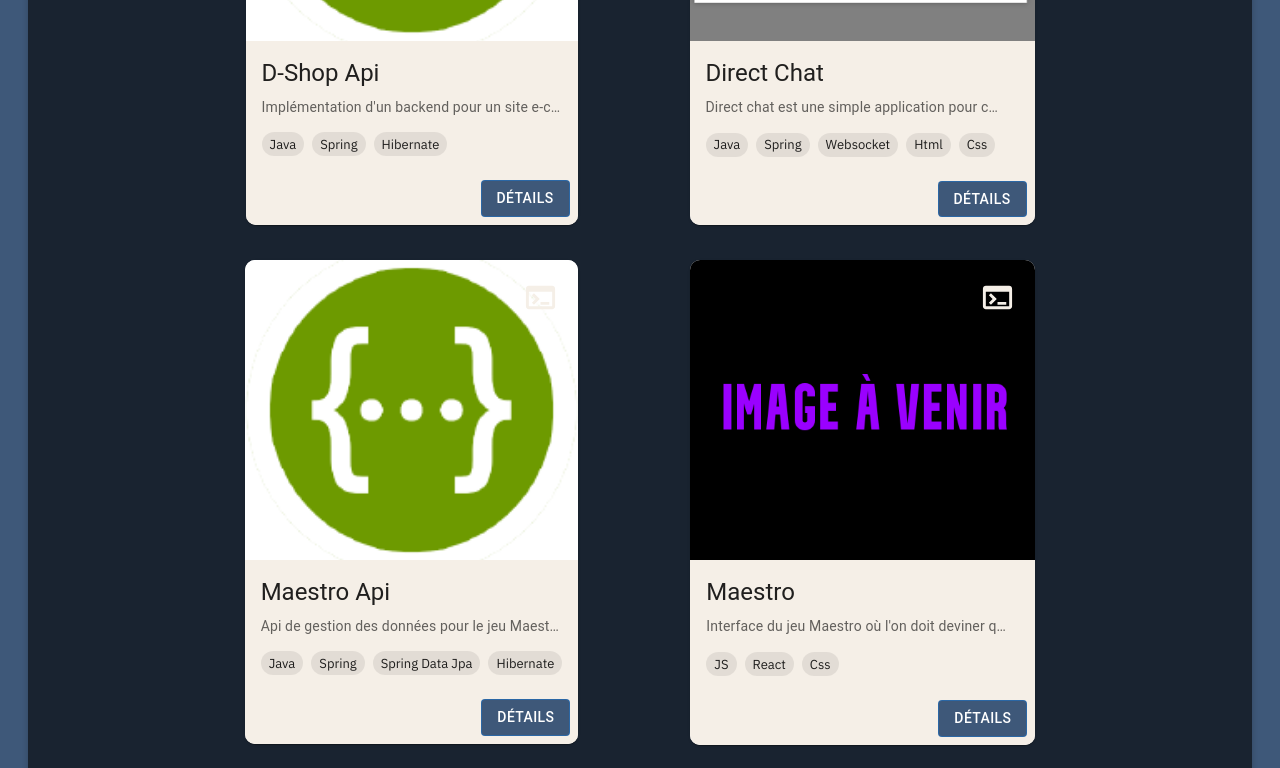
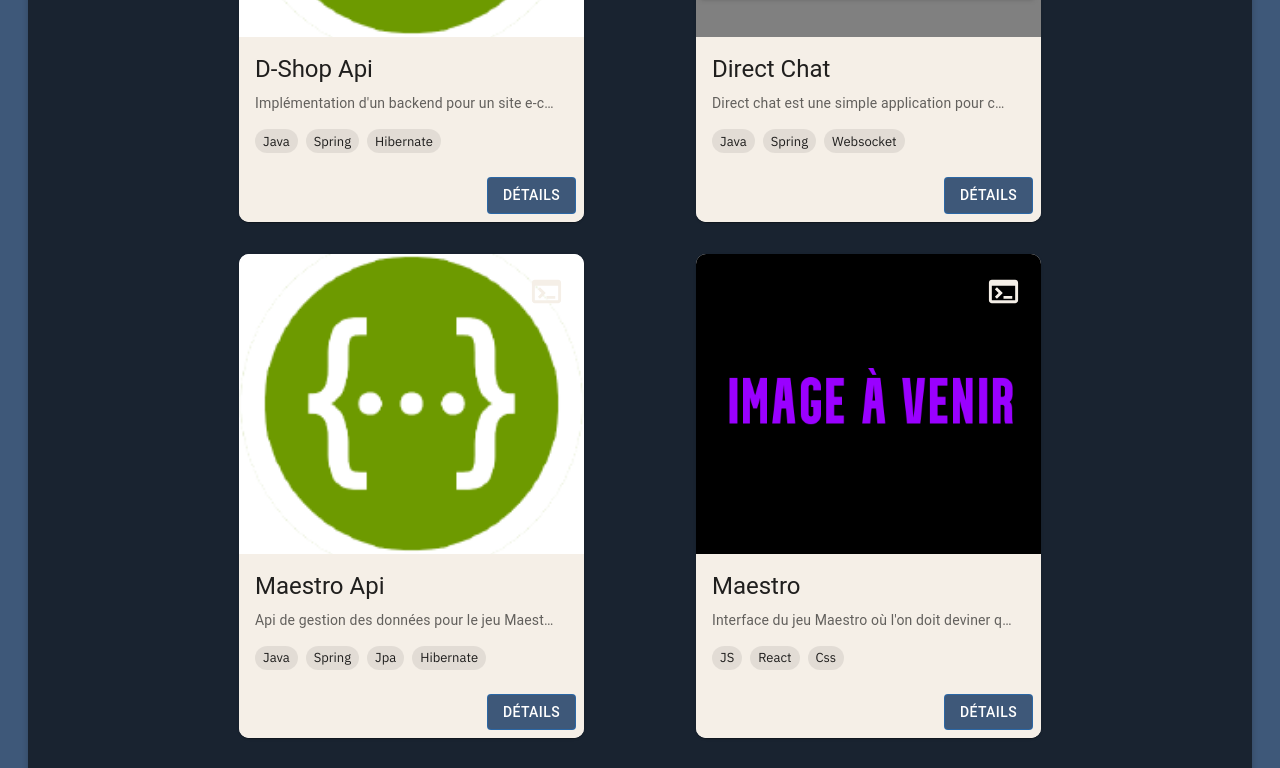
Before and after one commit to DuncanC42/portfolio-react, a React (Vite) app: page / in a window 1280 px wide. Shown: the part 3520-4288 px from the top of the page. Built offline with nearby package versions, Linux system fonts and the light colour scheme.

Commit message:
fix project card responsive

```diff
--- a/src/components/projectsGallery/ProjectCard.css
+++ b/src/components/projectsGallery/ProjectCard.css
@@ -1,24 +1,28 @@
-.projectCard{
-    margin-bottom : 10%;
-    width: fit-content;
-}
-.projectCard>div{
-    border-radius: 10px;
+.projectCard {
+    margin-bottom: 2rem;
+    width: 345px; /* Largeur fixe au lieu de max-width */
 }
 
-.projectsTechnologies{
-    margin-top: 5%;
+.projectCard > div {
+    border-radius: 10px;
+    height: 100%;
+    width: 100%; /* Assure que la carte prend toute la largeur du container */
 }
 
-.iconContainer>svg{
+.projectsTechnologies {
+    margin-top: 1rem;
+}
+
+.iconContainer > svg {
     color: #cfcf29;
 }
 
-.projectCard button:hover{
+.projectCard button:hover {
     background-color: #213555;
     color: white;
 }
-.projectCard button{
+
+.projectCard button {
     background-color: #3E5879;
     color: white;
 }
@@ -37,3 +41,20 @@
     padding: 4px;
     color: #F5EFE7;
 }
+
+/* Media queries pour le mobile */
+@media screen and (max-width: 600px) {
+    .projectCard {
+        width: 100%; /* En mobile, prend toute la largeur disponible */
+        margin-bottom: 1rem;
+    }
+
+    .projectCard img {
+        height: 200px !important;
+        object-fit: cover;
+    }
+
+    .projectsTechnologies {
+        margin-top: 0.5rem;
+    }
+}
--- a/src/components/projectsGallery/ProjectCard.jsx
+++ b/src/components/projectsGallery/ProjectCard.jsx
@@ -1,7 +1,7 @@
 import React, { useState } from "react";
-import { Button, Card, CardActions, CardContent, CardMedia, Chip, Modal, Stack, Tooltip, Typography, Box } from "@mui/material";
+import { Button, Card, CardActions, CardContent, CardMedia, Chip, Modal, Stack, Tooltip, Typography, Box, useMediaQuery, useTheme } from "@mui/material";
 import './ProjectCard.css';
-import { School, Terminal, Work, WorkspacePremium } from "@mui/icons-material";
+import { School, Terminal, Work } from "@mui/icons-material";
 
 import defaultImage from "../../assets/defaultImage.jpg";
 
@@ -13,6 +13,8 @@ const iconMap = {
 
 export const ProjectCard = ({ image, title, description, languages, projectType, tooltipContent, buttonLink }) => {
     const [open, setOpen] = useState(false);
+    const theme = useTheme();
+    const isMobile = useMediaQuery(theme.breakpoints.down('sm'));
 
     const handleOpen = () => setOpen(true);
     const handleClose = () => setOpen(false);
@@ -38,9 +40,25 @@ export const ProjectCard = ({ image, title, description, languages, projectType,
         );
     };
 
+    const modalStyle = {
+        position: 'absolute',
+        top: '50%',
+        left: '50%',
+        transform: 'translate(-50%, -50%)',
+        width: isMobile ? '85%' : 400,
+        maxHeight: isMobile ? '80vh' : '90vh',
+        bgcolor: 'background.paper',
+        boxShadow: 24,
+        p: isMobile ? 2 : 4,
+        borderRadius: '8px',
+        overflow: 'auto',
+        '&:focus': {
+            outline: 'none'
+        }
+    };
+
     return (
         <div data-aos="fade-down">
-            {/* Carte cliquable */}
             <div className="projectCard" onClick={handleOpen}>
                 <Card sx={{ maxWidth: 345, position: 'relative', cursor: 'pointer' }}>
                     <div className="cornerIcon">
@@ -66,8 +84,8 @@ export const ProjectCard = ({ image, title, description, languages, projectType,
                         </div>
                     </CardContent>
                     <CardActions sx={{ justifyContent: "flex-end",
-                                        backgroundColor: "#F5EFE7"
-                                    }}>
+                        backgroundColor: "#F5EFE7"
+                    }}>
                         <Button variant="outlined">
                             Détails
                         </Button>
@@ -75,22 +93,19 @@ export const ProjectCard = ({ image, title, description, languages, projectType,
                 </Card>
             </div>
 
-            {/* Modal */}
-            <Modal open={open} onClose={handleClose} aria-labelledby="modal-title" aria-describedby="modal-description">
-                <Box
-                    sx={{
-                        position: 'absolute',
-                        top: '50%',
-                        left: '50%',
-                        transform: 'translate(-50%, -50%)',
-                        width: 400,
-                        bgcolor: 'background.paper',
-                        boxShadow: 24,
-                        p: 4,
-                        borderRadius: '8px'
-                    }}
-                >
-                    <Typography id="modal-title" variant="h5" component="h2" gutterBottom>
+            <Modal
+                open={open}
+                onClose={handleClose}
+                aria-labelledby="modal-title"
+                aria-describedby="modal-description"
+            >
+                <Box sx={modalStyle}>
+                    <Typography
+                        id="modal-title"
+                        variant={isMobile ? "h6" : "h5"}
+                        component="h2"
+                        gutterBottom
+                    >
                         {title}
                     </Typography>
                     <Typography id="modal-description" variant="body1" sx={{ mb: 2 }}>
@@ -100,7 +115,10 @@ export const ProjectCard = ({ image, title, description, languages, projectType,
                         Informations supplémentaires
                     </Typography>
                     <Typography variant="body2" sx={{ mb: 2 }}>
-                        <ul>
+                        <ul style={{
+                            paddingLeft: isMobile ? '1.2rem' : '2rem',
+                            margin: isMobile ? '0.5rem 0' : '1rem 0'
+                        }}>
                             {tooltipContent.map((item, index) => (
                                 <li key={index}>{item}</li>
                             ))}
@@ -109,7 +127,13 @@ export const ProjectCard = ({ image, title, description, languages, projectType,
                     <Typography variant="subtitle1" sx={{ fontWeight: 'bold', mb: 1 }}>
                         Technologies Used:
                     </Typography>
-                    <Stack direction="row" spacing={1} sx={{ mb: 2 }}>
+                    <Stack
+                        direction="row"
+                        spacing={1}
+                        sx={{ mb: 2 }}
+                        flexWrap="wrap"
+                        gap={1}
+                    >
                         {languages.map((language, index) => (
                             <Chip key={index} label={language} size="small" />
                         ))}
--- a/src/components/projectsGallery/projects.js
+++ b/src/components/projectsGallery/projects.js
@@ -75,7 +75,7 @@ export const projects = [
         image: directChatImage,
         title: "Direct Chat",
         description: "Direct chat est une simple application pour comprendre le principe des websockets",
-        languages: ["Java", "Spring", "Websocket", "Html", "Css"],
+        languages: ["Java", "Spring", "Websocket"],
         projectType: "personal",
         tooltipContent: ["Tooltip for project 2"],
         buttonLink: "https://github.com/DuncanC42/directChat"
@@ -84,7 +84,7 @@ export const projects = [
         image: swagger,
         title: "Maestro Api",
         description: "Api de gestion des données pour le jeu Maestro",
-        languages: ["Java", "Spring", "Spring Data Jpa", "Hibernate"],
+        languages: ["Java", "Spring", "Jpa", "Hibernate"],
         projectType: "personal",
         tooltipContent: ["En cours de développement"],
         buttonLink: "https://github.com/DuncanC42/maestro-api"
@@ -100,7 +100,7 @@ export const projects = [
     {
         title: "NaturaLinked",
         description: "Réseaux social pour organiser des évènements de nettoyage de la nature",
-        languages: ["Spring", "JDBC", "Dart", "Flutter", "Microservices"],
+        languages: ["Spring", "JDBC", "Dart", "Flutter"],
         projectType: "personal",
         tooltipContent: ["En cours de développement"],
         buttonLink: "https://github.com/DuncanC42/NaturaLinkedApi/tree/master"
```
